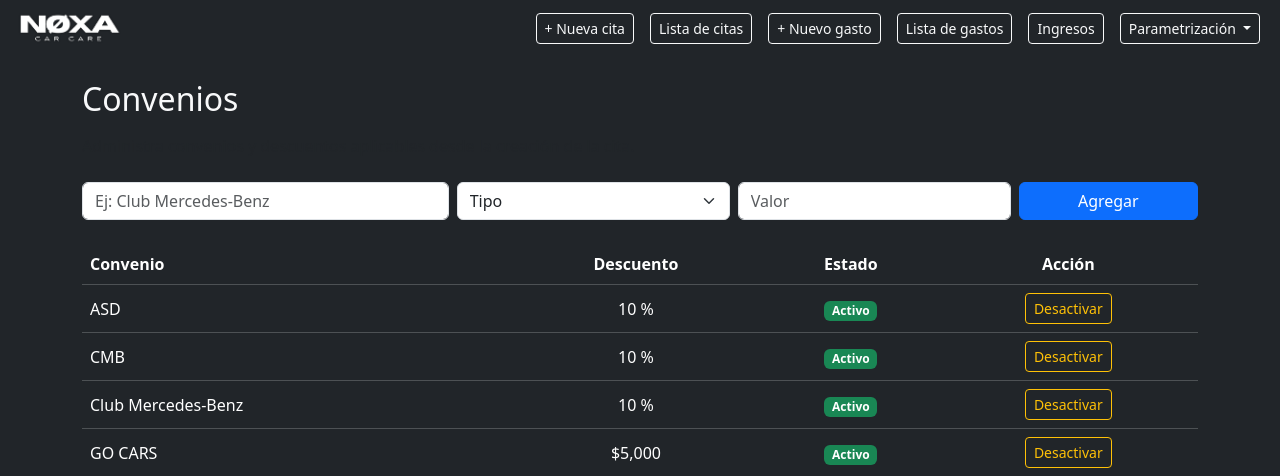
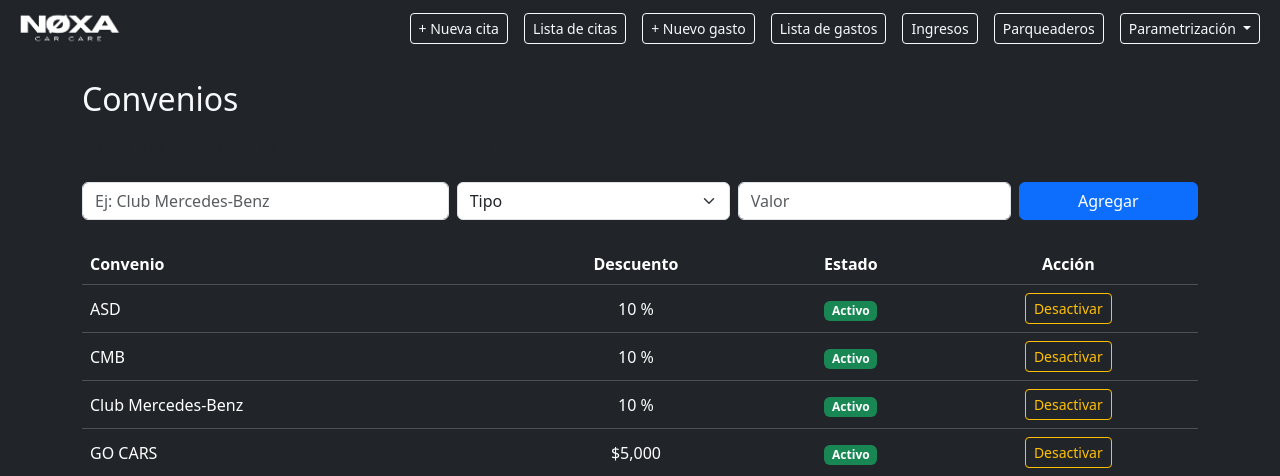
Before and after one commit to elsebastiann/agenda-detalling, a Flask app: page /agreements in a window 1280 px wide. Shown: the top 476 px of the page. Run offline with Flask 3, Linux system fonts and the light colour scheme; data comes from the database, SQL or seed files in the repository.

Commit message:
update navbar para parqueaderos

```diff
--- a/templates/base.html
+++ b/templates/base.html
@@ -90,6 +90,11 @@
            Ingresos
         </a>
 
+        <a class="btn btn-sm btn-outline-light me-2"
+           href="{{ url_for('parking_list') }}">
+           Parqueaderos
+        </a>
+
         <div class="dropdown me-2">
           <button class="btn btn-sm btn-outline-light dropdown-toggle"
                   type="button"
```
